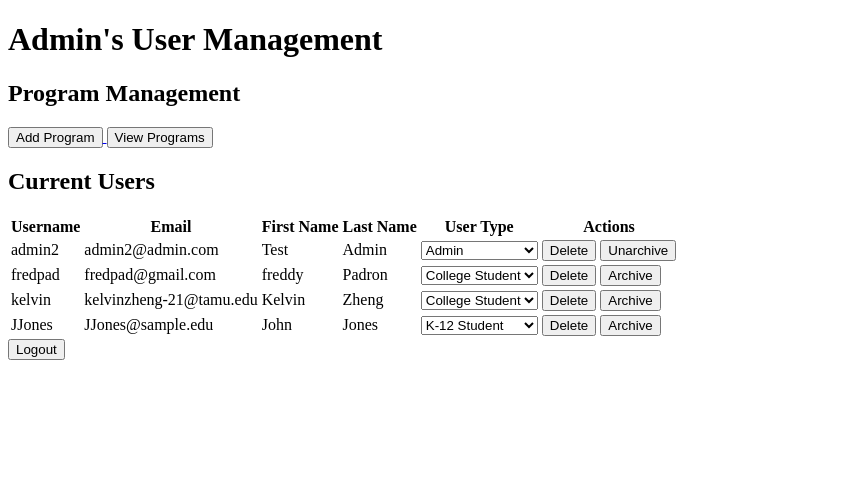
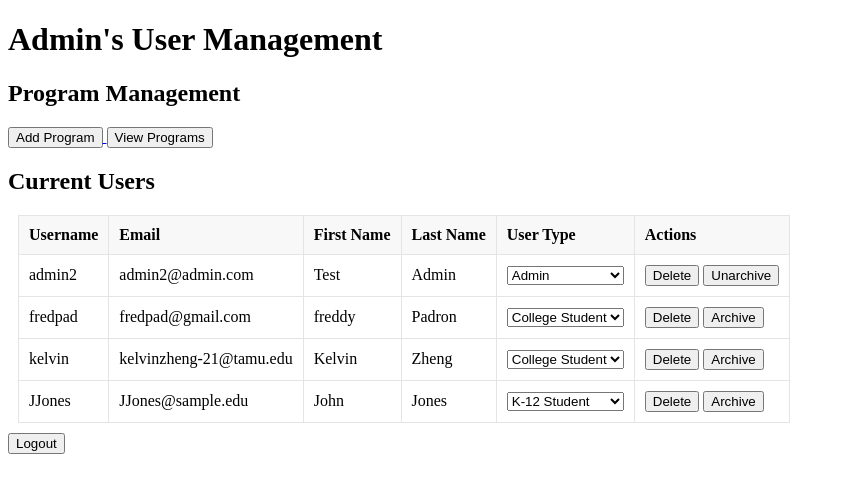
Before and after one commit to freddypadronscarton/CSCE310_Project, a Flask app: page /home in a window 1280 px wide. Shown: the top 493 px of the page, without its empty margins (0-845 px from the left). Run offline with Flask 3, Linux system fonts and the light colour scheme; a user stored in the database is signed in; data comes from the database, SQL or seed files in the repository; both versions use the stored data as it was after the commit.

Commit message:
improve styling and code quality

```diff
--- a/flaskapp/app.py
+++ b/flaskapp/app.py
@@ -181,15 +181,6 @@ def add_new_application():
 @app.route('/program_review')
 def application_review():
     conn = get_db_connection()
-
-    # applied_programs = conn.execute('''SELECT Applied.app_num, Applied.program_num, Programs.name, Programs.description, Applied.uncom_cert, Applied.com_cert, Applied.purpose_statement, Accepted.tracking_num
-    #                   FROM (SELECT * FROM Application WHERE UIN=?) AS Applied
-    #                   LEFT OUTER JOIN
-    #                   (SELECT * FROM Track WHERE student_num=?) AS Accepted
-    #                   ON Applied.program_num = Accepted.program
-    #                   JOIN Programs
-    #                   ON Applied.program_num = Programs.program_num'''
-    #                , (current_user.uin, current_user.uin)).fetchall()
     applied_programs = get_applied_programs(conn, current_user.uin)
     conn.close()
 
@@ -204,20 +195,20 @@ def load_update_appl_page(app_num):
 
 @app.route('/update_application', methods=['POST'])
 def update_application():
+    # gets all needed data from form
     app_num = request.form["app_num"]
     uncom_cert = request.form["uncom_cert"]
     com_cert = request.form["com_cert"]
     purpose_statement = request.form["purpose_statement"]
+
+    # calls Program.py function to update program applications
     conn = get_db_connection()
-    conn.execute("UPDATE Application SET uncom_cert=?, com_cert=?, purpose_statement=? WHERE app_num=?"
-                 , (uncom_cert, com_cert, purpose_statement, app_num))
-    conn.commit()
+    update_prog_apps(conn, uncom_cert, com_cert, purpose_statement, app_num)
     conn.close()
     return redirect(url_for('application_review'))
 
 @app.route('/delete_application/<int:app_num>', methods=['DELETE'])
 def delete_application(app_num):
-  print("calling function")
   conn = get_db_connection()
   conn.execute(f"DELETE FROM Application WHERE app_num = {app_num}")
   conn.commit()
--- /dev/null
+++ b/flaskapp/static/general.css
@@ -0,0 +1,17 @@
+table {
+  border-collapse: collapse;
+  margin: 10px;
+}
+
+table, th, td {
+  border: 1px solid #e4e4e4;
+}
+
+th, td {
+  padding: 10px;
+  text-align: left;
+}
+
+th {
+  background-color: #f8f8f8;
+}
--- a/flaskapp/templates/admin_home.html
+++ b/flaskapp/templates/admin_home.html
@@ -4,6 +4,7 @@
     <meta charset="UTF-8">
     <title>Admin Landing Page</title>
     <script src="https://code.jquery.com/jquery-3.6.0.min.js"></script>
+    <link rel="stylesheet" href="../static/general.css">
 </head>
 <body>
     <!-- Flash Messages -->
--- a/flaskapp/templates/admin_view_programs.html
+++ b/flaskapp/templates/admin_view_programs.html
@@ -5,6 +5,7 @@
   <meta name="viewport" content="width=device-width, initial-scale=1.0">
   <title>Admin View Programs</title>
   <script src="https://code.jquery.com/jquery-3.6.0.min.js"></script>
+  <link rel="stylesheet" href="../static/general.css">
 </head>
 <body>
   <a href="{{url_for('home')}}">
--- a/flaskapp/util/Programs.py
+++ b/flaskapp/util/Programs.py
@@ -38,3 +38,8 @@ def get_applied_programs(conn, UIN):
                       ON Applied.program_num = Accepted.program
                       JOIN Programs
                       ON Applied.program_num = Programs.program_num''').fetchall()
+
+def update_prog_apps(conn, uncom_cert, com_cert, purpose_statement, app_num):
+  conn.execute("UPDATE Application SET uncom_cert=?, com_cert=?, purpose_statement=? WHERE app_num=?"
+                 , (uncom_cert, com_cert, purpose_statement, app_num))
+  conn.commit()
```
Also changed, not shown: flaskapp/static/college_home.css (added, +12 -0 lines), flaskapp/templates/college_home.html (+3 -5 lines), flaskapp/templates/program_review.html (+11 -16 lines), flaskapp/database.db.
